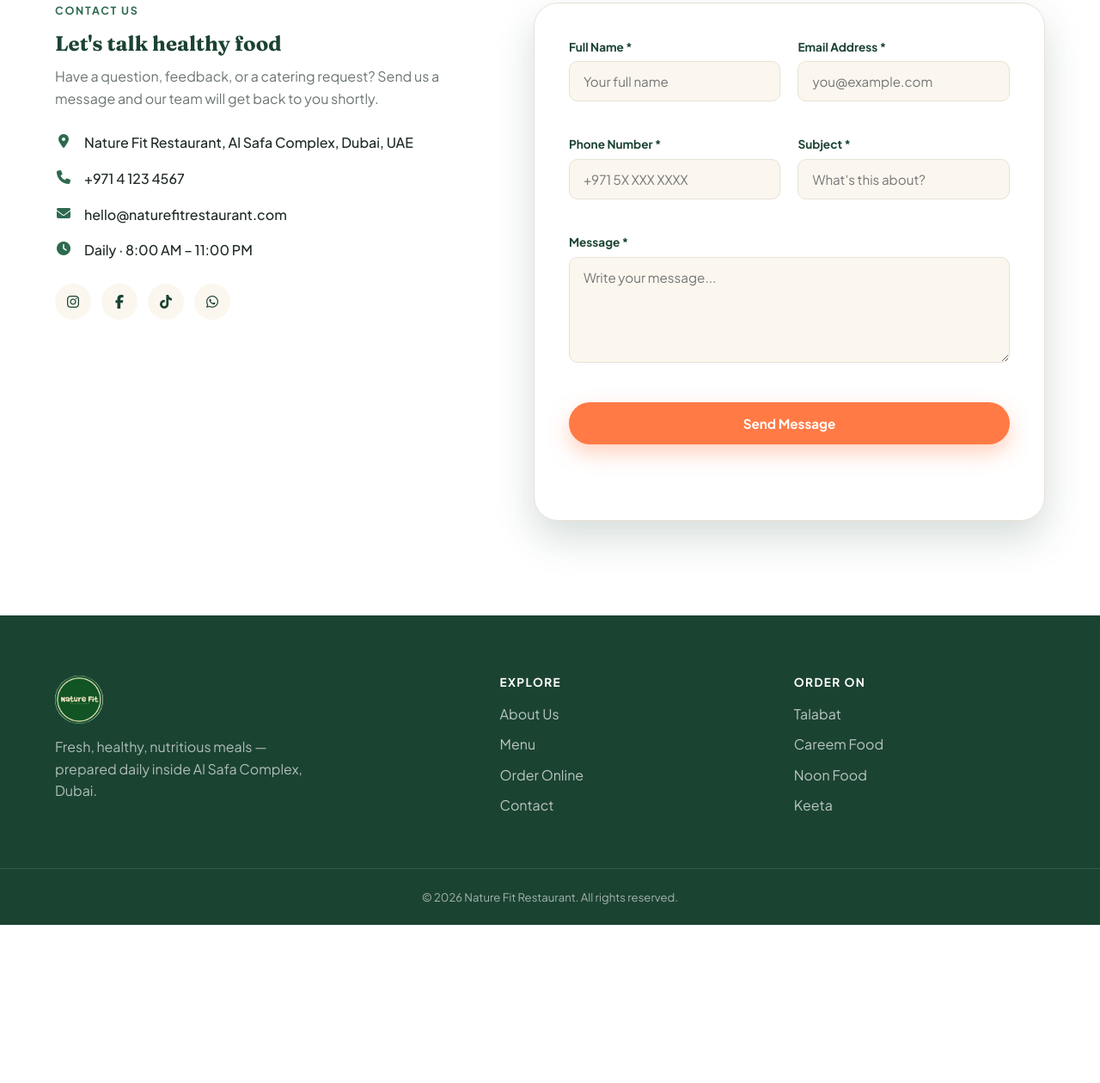
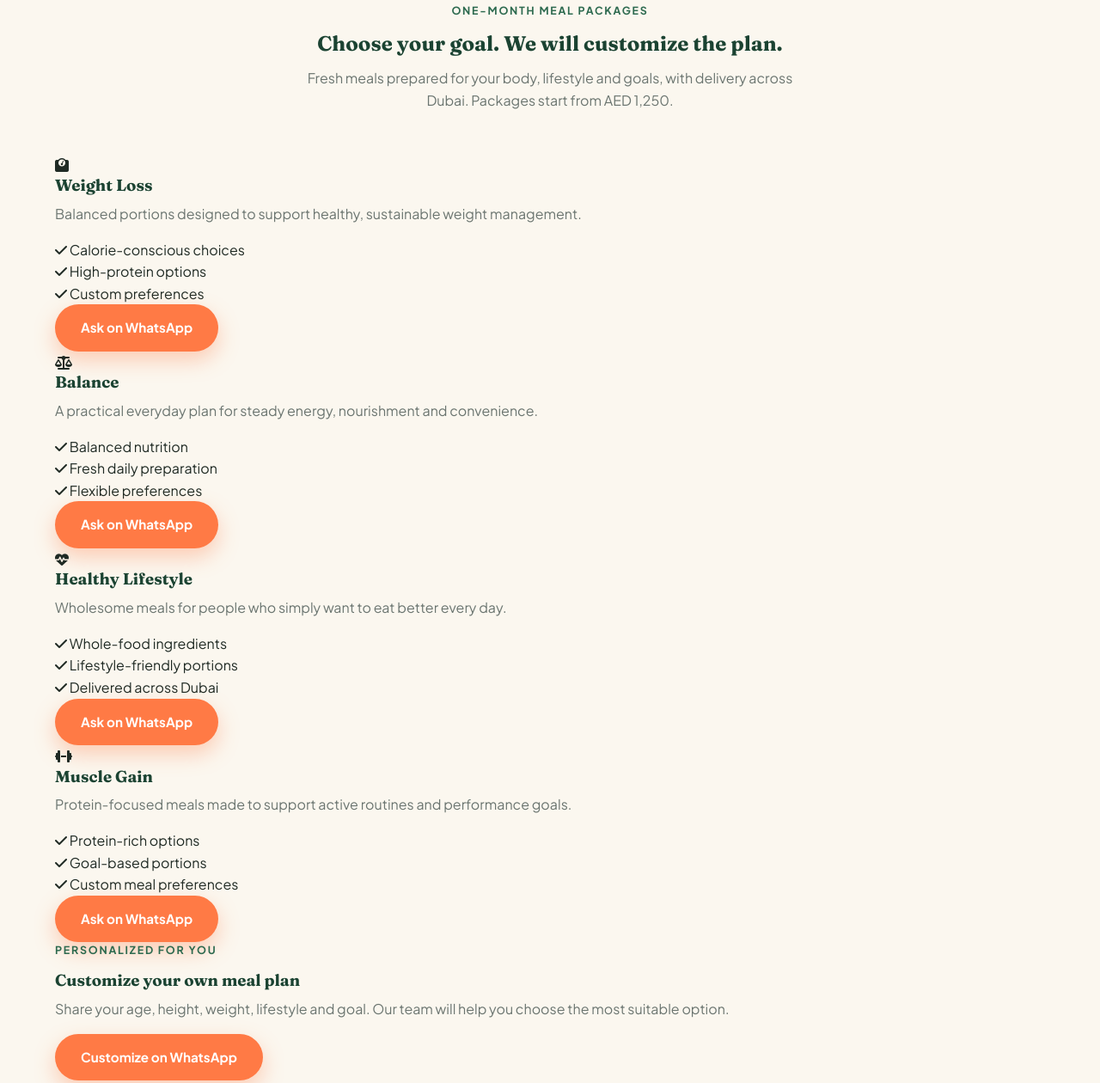
Before and after one commit to Nishan-101/naturefit_me, a plain HTML site: page frontend/index.html in a window 1280 px wide. Shown: the part 5973-7233 px from the top of the page at 86% size. Before the commit the page ends 7049 px from the top, so only its background shows below. Drawn offline with Linux system fonts and the light colour scheme.

Commit message:
Update index.html

```diff
--- a/frontend/index.html
+++ b/frontend/index.html
@@ -391,6 +391,75 @@
   </div>
 </section>
 
+
+  <!-- ===== MEAL PACKAGES ===== -->
+<section class="section meal-plans alt-bg" id="meal-plans">
+  <div class="container">
+    <p class="eyebrow center reveal">One-Month Meal Packages</p>
+    <h2 class="center reveal">Choose your goal. We will customize the plan.</h2>
+    <p class="section-sub center reveal">Fresh meals prepared for your body, lifestyle and goals, with delivery across Dubai. Packages start from AED 1,250.</p>
+
+    <div class="plan-grid">
+      <article class="plan-card plan-green reveal">
+        <div class="plan-icon"><i class="fa-solid fa-weight-scale"></i></div>
+        <h3>Weight Loss</h3>
+        <p>Balanced portions designed to support healthy, sustainable weight management.</p>
+        <ul>
+          <li><i class="fa-solid fa-check"></i> Calorie-conscious choices</li>
+          <li><i class="fa-solid fa-check"></i> High-protein options</li>
+          <li><i class="fa-solid fa-check"></i> Custom preferences</li>
+        </ul>
+        <a class="btn btn-primary plan-whatsapp" data-plan="Weight Loss" href="https://api.whatsapp.com/message/25ZQDLF7Z3IGB1?autoload=1&app_absent=0">Ask on WhatsApp</a>
+      </article>
+
+      <article class="plan-card plan-orange reveal">
+        <div class="plan-icon"><i class="fa-solid fa-scale-balanced"></i></div>
+        <h3>Balance</h3>
+        <p>A practical everyday plan for steady energy, nourishment and convenience.</p>
+        <ul>
+          <li><i class="fa-solid fa-check"></i> Balanced nutrition</li>
+          <li><i class="fa-solid fa-check"></i> Fresh daily preparation</li>
+          <li><i class="fa-solid fa-check"></i> Flexible preferences</li>
+        </ul>
+        <a class="btn btn-primary plan-whatsapp" data-plan="Balance" href="https://api.whatsapp.com/message/25ZQDLF7Z3IGB1?autoload=1&app_absent=0">Ask on WhatsApp</a>
+      </article>
+
+      <article class="plan-card plan-blue reveal">
+        <div class="plan-icon"><i class="fa-solid fa-heart-pulse"></i></div>
+        <h3>Healthy Lifestyle</h3>
+        <p>Wholesome meals for people who simply want to eat better every day.</p>
+        <ul>
+          <li><i class="fa-solid fa-check"></i> Whole-food ingredients</li>
+          <li><i class="fa-solid fa-check"></i> Lifestyle-friendly portions</li>
+          <li><i class="fa-solid fa-check"></i> Delivered across Dubai</li>
+        </ul>
+        <a class="btn btn-primary plan-whatsapp" data-plan="Healthy Lifestyle" href="https://api.whatsapp.com/message/25ZQDLF7Z3IGB1?autoload=1&app_absent=0">Ask on WhatsApp</a>
+      </article>
+
+      <article class="plan-card plan-purple reveal">
+        <div class="plan-icon"><i class="fa-solid fa-dumbbell"></i></div>
+        <h3>Muscle Gain</h3>
+        <p>Protein-focused meals made to support active routines and performance goals.</p>
+        <ul>
+          <li><i class="fa-solid fa-check"></i> Protein-rich options</li>
+          <li><i class="fa-solid fa-check"></i> Goal-based portions</li>
+          <li><i class="fa-solid fa-check"></i> Custom meal preferences</li>
+        </ul>
+        <a class="btn btn-primary plan-whatsapp" data-plan="Muscle Gain" href="https://api.whatsapp.com/message/25ZQDLF7Z3IGB1?autoload=1&app_absent=0">Ask on WhatsApp</a>
+      </article>
+    </div>
+
+    <div class="custom-plan-panel reveal">
+      <div>
+        <p class="eyebrow">Personalized for you</p>
+        <h3>Customize your own meal plan</h3>
+        <p>Share your age, height, weight, lifestyle and goal. Our team will help you choose the most suitable option.</p>
+      </div>
+      <a class="btn btn-primary" id="customPlanWhatsApp" href="https://api.whatsapp.com/message/25ZQDLF7Z3IGB1?autoload=1&app_absent=0">Customize on WhatsApp</a>
+    </div>
+  </div>
+</section>
+
 <!-- ===== CONTACT ===== -->
 <section class="section contact" id="contact">
   <div class="container contact-grid">
```
